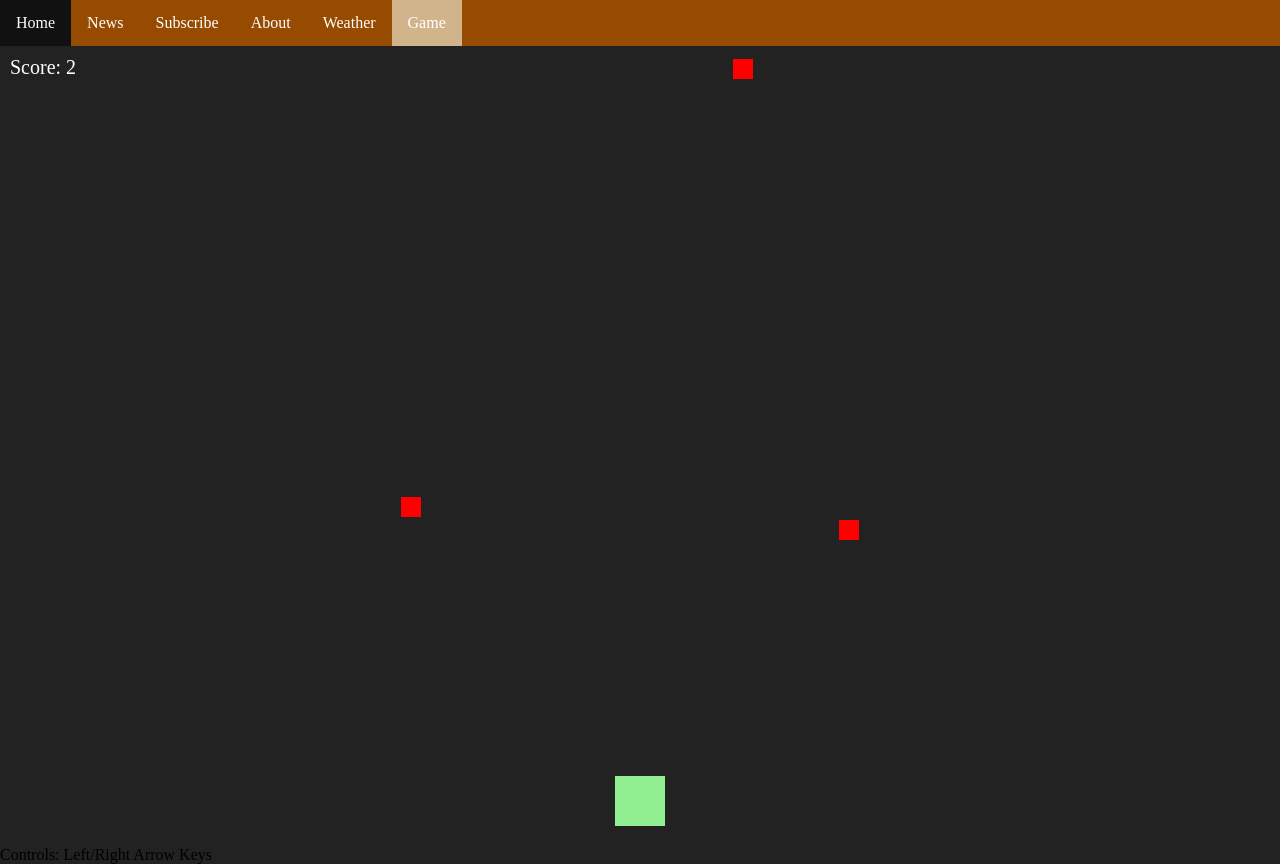
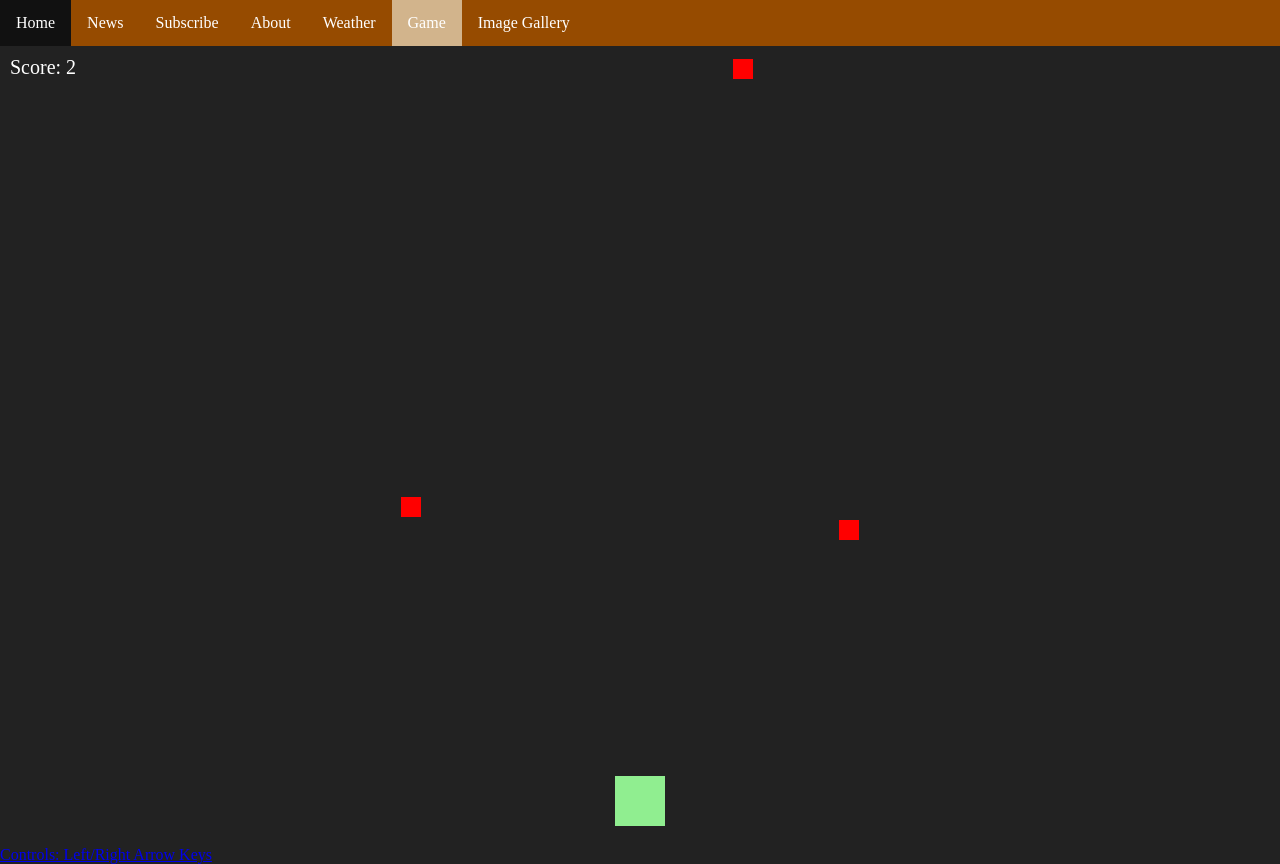
Before and after one commit to EthanUnlocked690/ethanunlocked690.github.io, a plain HTML site: page game.html in a window 1280 px wide. Drawn offline with Linux system fonts and the light colour scheme.

Commit message:
Update game.html

```diff
--- a/game.html
+++ b/game.html
@@ -36,6 +36,7 @@ li a:hover {
   <li><a href="about.html">About</a></li>
   <li><a href="weather.html">Weather</a></li>
   <li><a href="game.html" style="background-color:tan">Game</a></li>
+  <li><a href="images.html">Image Gallery</li>
 </ul>
 <html lang="en">
 <head>
```
